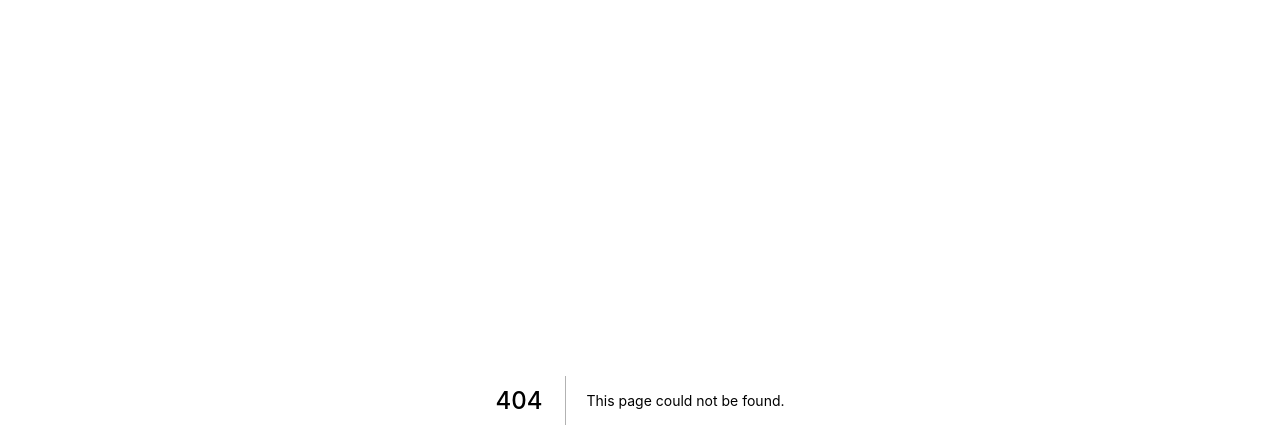
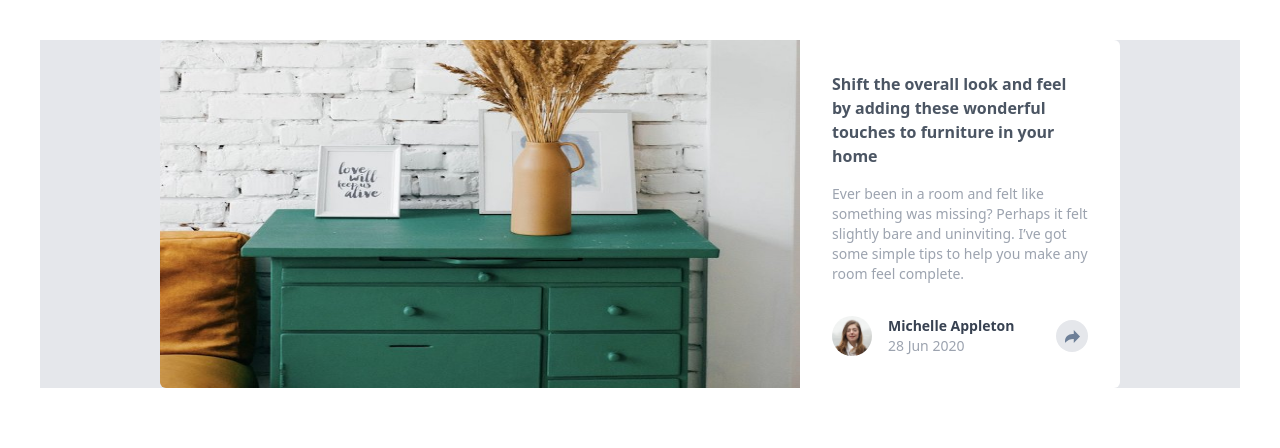
Before and after one commit to mecirmartin/Design-Portfolio, a Next.js app: page /article_preview in a window 1280 px wide. Before the commit this address had no page. Shown: the top 448 px of the page. Built offline with nearby package versions, Linux system fonts and the light colour scheme.

Commit message:
altered names of files

```diff
--- a/tailwind.config.js
+++ b/tailwind.config.js
@@ -1,5 +1,8 @@
 module.exports = {
-  purge: [],
+  purge: {
+    enable: true,
+    content: ["./src/**/*.tsx"],
+  },
   darkMode: false, // or 'media' or 'class'
   theme: {
     extend: {
```
Also changed, not shown: pages/article_preview.tsx (renamed from pages/index.tsx), pages/profile_card.tsx (renamed from pages/profileCard.tsx).
